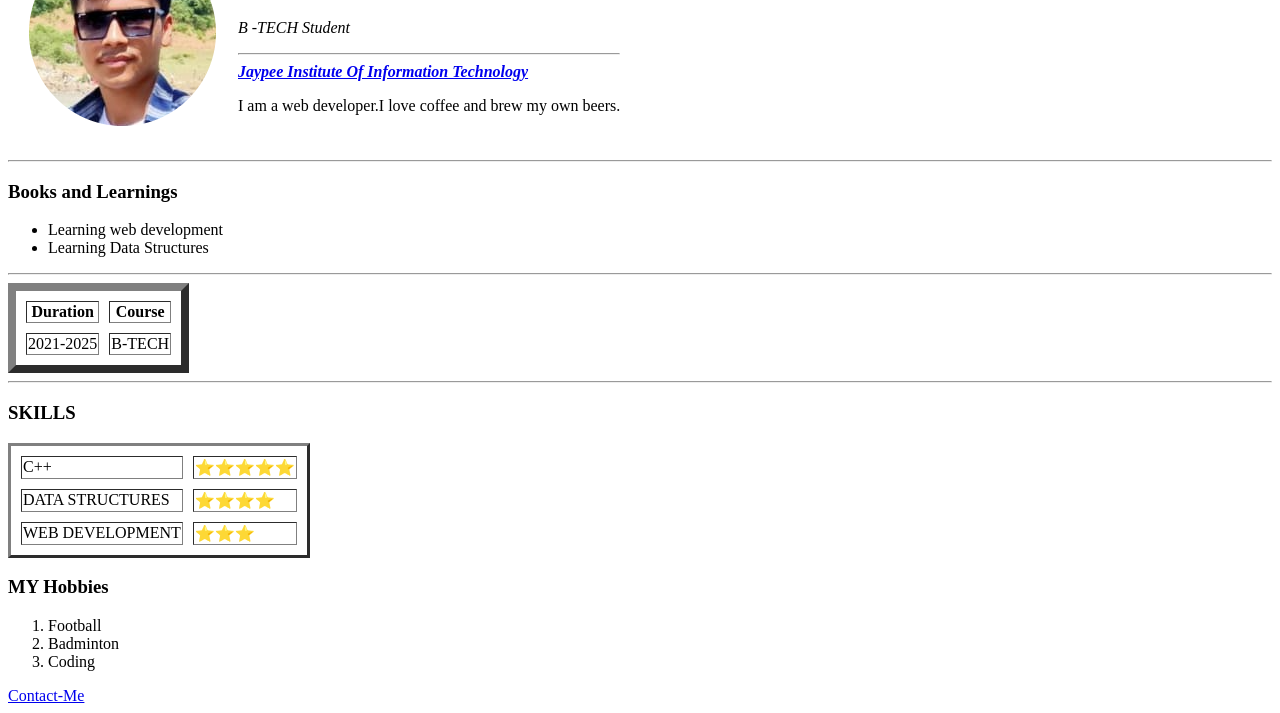
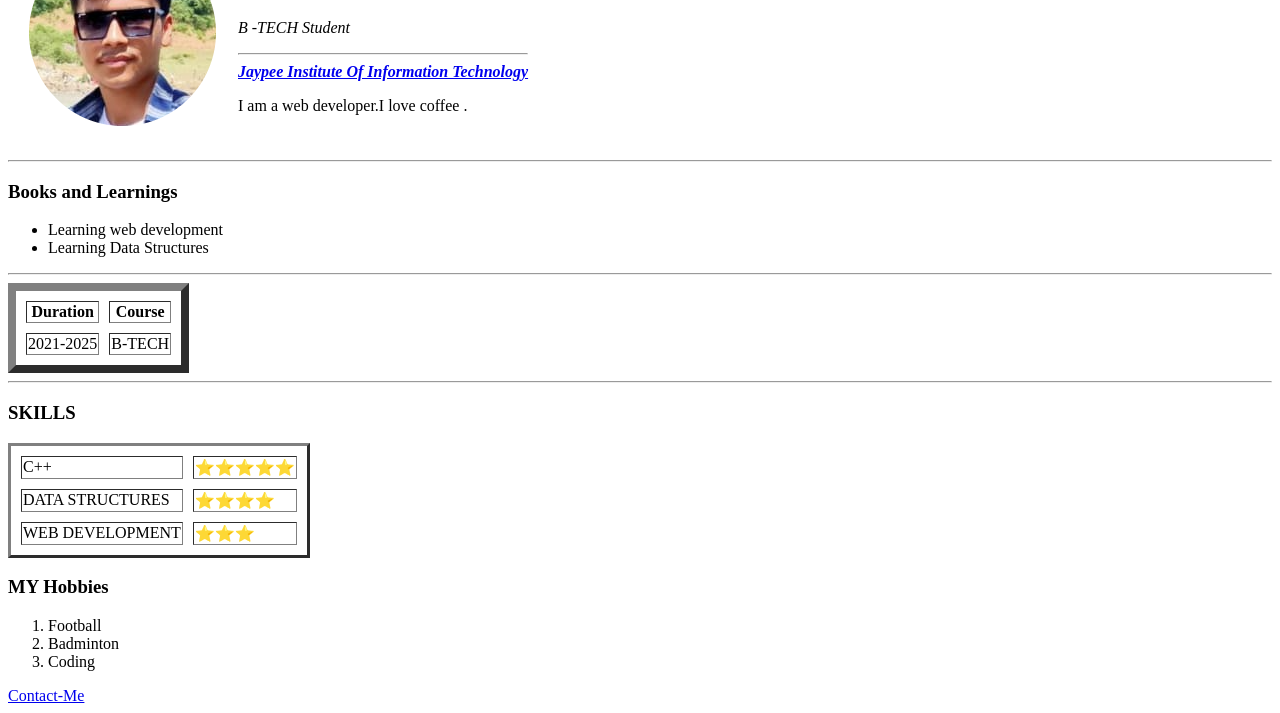
Before and after one commit to RachitJain25/cv, a plain HTML site: page index.html in a window 1280 px wide. Shown: the part 90-803 px from the top of the page. Drawn offline with Linux system fonts and the light colour scheme.

Commit message:
Update index.html

```diff
--- a/index.html
+++ b/index.html
@@ -13,7 +13,7 @@
                     B -TECH Student<hr> <strong><a href="https://www.jiit.ac.in/">Jaypee Institute Of Information Technology</a>
                     </strong></em></p>
                     <P>
-                        I am a web developer.I love coffee and brew my own beers.
+                        I am a web developer.I love coffee .
                     </P></td>
         </tr>
     </table>
```
